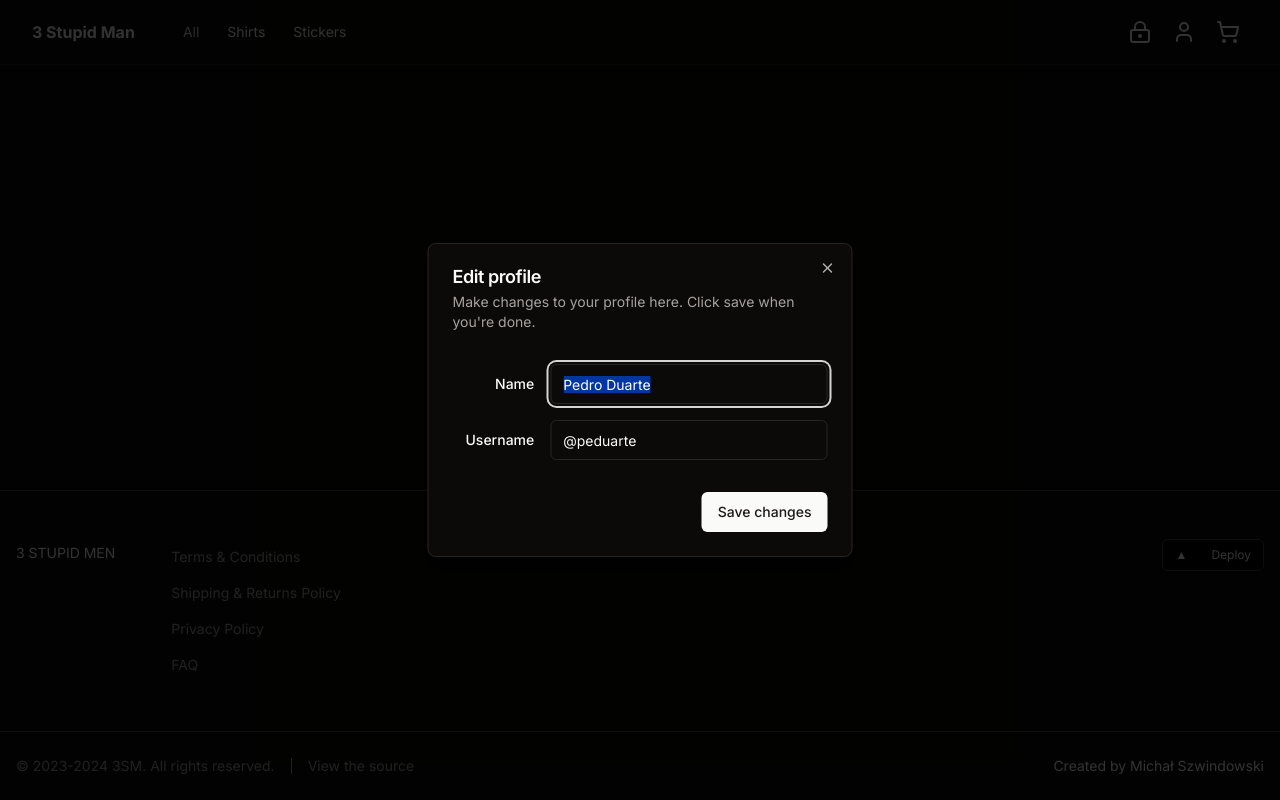
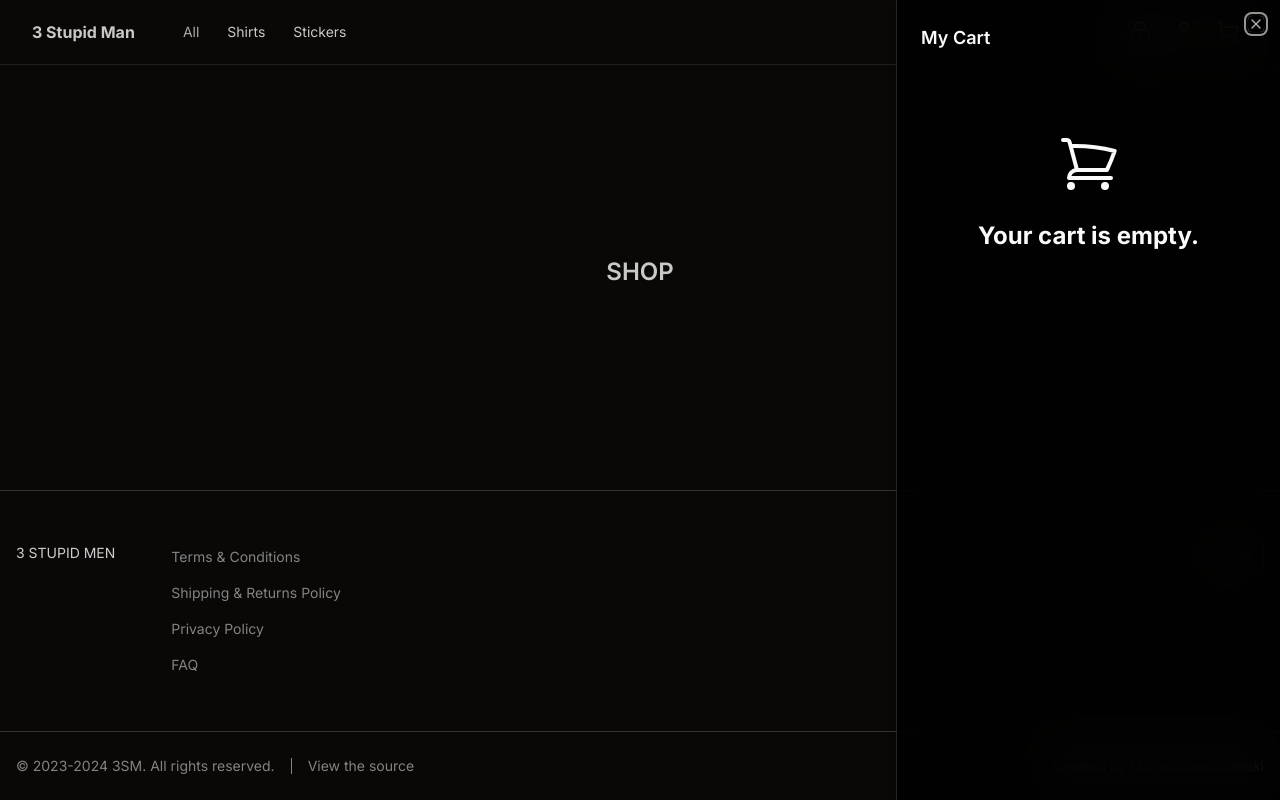
Before and after one commit to n3di/3-stupid-men-frontend, a Next.js app: page / in a window 1280 px wide. Both pictures are taken after a click on the button 1228 px from the left and 32 px from the top of the page. Built offline with nearby package versions, Linux system fonts and the light colour scheme.

Commit message:
cart modal

```diff
--- a/package.json
+++ b/package.json
@@ -9,6 +9,7 @@
     "lint": "next lint"
   },
   "dependencies": {
+    "@radix-ui/react-checkbox": "^1.1.1",
     "@radix-ui/react-dialog": "^1.1.1",
     "@radix-ui/react-label": "^2.1.0",
     "@radix-ui/react-slot": "^1.1.0",
--- a/src/app/(shop)/_components/Cart/CartModal.tsx
+++ b/src/app/(shop)/_components/Cart/CartModal.tsx
@@ -1,58 +1,52 @@
 import { Button } from '@/components/ui/button';
-import {
-  Dialog,
-  DialogContent,
-  DialogDescription,
-  DialogFooter,
-  DialogHeader,
-  DialogTitle,
-  DialogTrigger,
-} from '@/components/ui/dialog';
 import { Icons } from '@/components/ui/icons';
 import { Input } from '@/components/ui/input';
 import { Label } from '@/components/ui/label';
+import {
+  Sheet,
+  SheetClose,
+  SheetContent,
+  SheetDescription,
+  SheetFooter,
+  SheetHeader,
+  SheetTitle,
+  SheetTrigger,
+} from '@/components/ui/sheet';
 
 export function CartModal() {
   return (
-    <Dialog>
-      <DialogTrigger asChild>
+    <Sheet>
+      <SheetTrigger asChild>
         <Button variant="ghost" size="icon">
           <Icons.shoppingCart className="h-4 w-4 fill-current" />
         </Button>
-      </DialogTrigger>
-      <DialogContent className="sm:max-w-[425px]">
-        <DialogHeader>
-          <DialogTitle>Edit profile</DialogTitle>
-          <DialogDescription>
-            Make changes to your profile here. Click save when you&apos;re done.
-          </DialogDescription>
-        </DialogHeader>
-        <div className="grid gap-4 py-4">
-          <div className="grid grid-cols-4 items-center gap-4">
-            <Label htmlFor="name" className="text-right">
-              Name
-            </Label>
-            <Input
-              id="name"
-              defaultValue="Pedro Duarte"
-              className="col-span-3"
-            />
-          </div>
-          <div className="grid grid-cols-4 items-center gap-4">
-            <Label htmlFor="username" className="text-right">
-              Username
-            </Label>
-            <Input
-              id="username"
-              defaultValue="@peduarte"
-              className="col-span-3"
-            />
-          </div>
+      </SheetTrigger>
+      <SheetContent>
+        <SheetHeader>
+          <SheetTitle>My Cart</SheetTitle>
+        </SheetHeader>
+        <div className="mt-20 flex w-full flex-col items-center justify-center overflow-hidden">
+          <svg
+            xmlns="http://www.w3.org/2000/svg"
+            fill="none"
+            viewBox="0 0 24 24"
+            stroke-width="1.5"
+            stroke="currentColor"
+            aria-hidden="true"
+            data-slot="icon"
+            className="h-16"
+          >
+            <path
+              stroke-linecap="round"
+              stroke-linejoin="round"
+              d="M2.25 3h1.386c.51 0 .955.343 1.087.835l.383 1.437M7.5 14.25a3 3 0 0 0-3 3h15.75m-12.75-3h11.218c1.121-2.3 2.1-4.684 2.924-7.138a60.114 60.114 0 0 0-16.536-1.84M7.5 14.25 5.106 5.272M6 20.25a.75.75 0 1 1-1.5 0 .75.75 0 0 1 1.5 0Zm12.75 0a.75.75 0 1 1-1.5 0 .75.75 0 0 1 1.5 0Z"
+            ></path>
+          </svg>
+          <p className="mt-6 text-center text-2xl font-bold">
+            Your cart is empty.
+          </p>
         </div>
-        <DialogFooter>
-          <Button type="submit">Save changes</Button>
-        </DialogFooter>
-      </DialogContent>
-    </Dialog>
+      </SheetContent>
+    </Sheet>
   );
 }
--- /dev/null
+++ b/src/components/ui/checkbox.tsx
@@ -0,0 +1,30 @@
+"use client"
+
+import * as React from "react"
+import * as CheckboxPrimitive from "@radix-ui/react-checkbox"
+import { Check } from "lucide-react"
+
+import { cn } from "@/lib/utils"
+
+const Checkbox = React.forwardRef<
+  React.ElementRef<typeof CheckboxPrimitive.Root>,
+  React.ComponentPropsWithoutRef<typeof CheckboxPrimitive.Root>
+>(({ className, ...props }, ref) => (
+  <CheckboxPrimitive.Root
+    ref={ref}
+    className={cn(
+      "peer h-4 w-4 shrink-0 rounded-sm border border-primary ring-offset-background focus-visible:outline-none focus-visible:ring-2 focus-visible:ring-ring focus-visible:ring-offset-2 disabled:cursor-not-allowed disabled:opacity-50 data-[state=checked]:bg-primary data-[state=checked]:text-primary-foreground",
+      className
+    )}
+    {...props}
+  >
+    <CheckboxPrimitive.Indicator
+      className={cn("flex items-center justify-center text-current")}
+    >
+      <Check className="h-4 w-4" />
+    </CheckboxPrimitive.Indicator>
+  </CheckboxPrimitive.Root>
+))
+Checkbox.displayName = CheckboxPrimitive.Root.displayName
+
+export { Checkbox }
--- /dev/null
+++ b/src/components/ui/sheet.tsx
@@ -0,0 +1,144 @@
+'use client';
+
+import * as React from 'react';
+import * as SheetPrimitive from '@radix-ui/react-dialog';
+import { cva, type VariantProps } from 'class-variance-authority';
+import { X } from 'lucide-react';
+
+import { cn } from '@/lib/utils';
+
+const Sheet = SheetPrimitive.Root;
+
+const SheetTrigger = SheetPrimitive.Trigger;
+
+const SheetClose = SheetPrimitive.Close;
+
+const SheetPortal = SheetPrimitive.Portal;
+
+const SheetOverlay = React.forwardRef<
+  React.ElementRef<typeof SheetPrimitive.Overlay>,
+  React.ComponentPropsWithoutRef<typeof SheetPrimitive.Overlay>
+>(({ className, ...props }, ref) => (
+  <SheetPrimitive.Overlay
+    className={cn(
+      'fixed inset-0 z-50 bg-black/20  data-[state=open]:animate-in data-[state=closed]:animate-out data-[state=closed]:fade-out-0 data-[state=open]:fade-in-0',
+      className
+    )}
+    {...props}
+    ref={ref}
+  />
+));
+SheetOverlay.displayName = SheetPrimitive.Overlay.displayName;
+
+const sheetVariants = cva(
+  'fixed z-50 gap-4 bg-background p-6 shadow-lg transition ease-in-out data-[state=open]:animate-in data-[state=closed]:animate-out data-[state=closed]:duration-300 data-[state=open]:duration-500',
+  {
+    variants: {
+      side: {
+        top: 'inset-x-0 top-0 border-b data-[state=closed]:slide-out-to-top data-[state=open]:slide-in-from-top',
+        bottom:
+          'inset-x-0 bottom-0 border-t data-[state=closed]:slide-out-to-bottom data-[state=open]:slide-in-from-bottom',
+        left: 'inset-y-0 left-0 h-full w-3/4 border-r data-[state=closed]:slide-out-to-left data-[state=open]:slide-in-from-left sm:max-w-sm',
+        right:
+          'inset-y-0 right-0 h-full w-3/4  border-l data-[state=closed]:slide-out-to-right data-[state=open]:slide-in-from-right sm:max-w-sm',
+      },
+    },
+    defaultVariants: {
+      side: 'right',
+    },
+  }
+);
+
+interface SheetContentProps
+  extends React.ComponentPropsWithoutRef<typeof SheetPrimitive.Content>,
+    VariantProps<typeof sheetVariants> {}
+
+const SheetContent = React.forwardRef<
+  React.ElementRef<typeof SheetPrimitive.Content>,
+  SheetContentProps
+>(({ side = 'right', className, children, ...props }, ref) => (
+  <SheetPortal>
+    <SheetOverlay />
+    <SheetPrimitive.Content
+      ref={ref}
+      className={cn(
+        sheetVariants({ side }),
+        'bg-black/80 backdrop-blur-xl',
+        className
+      )}
+      {...props}
+    >
+      {children}
+      <SheetPrimitive.Close className="absolute right-4 top-4 rounded-sm opacity-70 ring-offset-background transition-opacity hover:opacity-100 focus:outline-none focus:ring-2 focus:ring-ring focus:ring-offset-2 disabled:pointer-events-none data-[state=open]:bg-secondary">
+        <X className="h-4 w-4" />
+        <span className="sr-only">Close</span>
+      </SheetPrimitive.Close>
+    </SheetPrimitive.Content>
+  </SheetPortal>
+));
+SheetContent.displayName = SheetPrimitive.Content.displayName;
+
+const SheetHeader = ({
+  className,
+  ...props
+}: React.HTMLAttributes<HTMLDivElement>) => (
+  <div
+    className={cn(
+      'flex flex-col space-y-2 text-center sm:text-left',
+      className
+    )}
+    {...props}
+  />
+);
+SheetHeader.displayName = 'SheetHeader';
+
+const SheetFooter = ({
+  className,
+  ...props
+}: React.HTMLAttributes<HTMLDivElement>) => (
+  <div
+    className={cn(
+      'flex flex-col-reverse sm:flex-row sm:justify-end sm:space-x-2',
+      className
+    )}
+    {...props}
+  />
+);
+SheetFooter.displayName = 'SheetFooter';
+
+const SheetTitle = React.forwardRef<
+  React.ElementRef<typeof SheetPrimitive.Title>,
+  React.ComponentPropsWithoutRef<typeof SheetPrimitive.Title>
+>(({ className, ...props }, ref) => (
+  <SheetPrimitive.Title
+    ref={ref}
+    className={cn('text-lg font-semibold text-foreground', className)}
+    {...props}
+  />
+));
+SheetTitle.displayName = SheetPrimitive.Title.displayName;
+
+const SheetDescription = React.forwardRef<
+  React.ElementRef<typeof SheetPrimitive.Description>,
+  React.ComponentPropsWithoutRef<typeof SheetPrimitive.Description>
+>(({ className, ...props }, ref) => (
+  <SheetPrimitive.Description
+    ref={ref}
+    className={cn('text-sm text-muted-foreground', className)}
+    {...props}
+  />
+));
+SheetDescription.displayName = SheetPrimitive.Description.displayName;
+
+export {
+  Sheet,
+  SheetPortal,
+  SheetOverlay,
+  SheetTrigger,
+  SheetClose,
+  SheetContent,
+  SheetHeader,
+  SheetFooter,
+  SheetTitle,
+  SheetDescription,
+};
```
Also changed, not shown: 1 other file (tests, documents, lock files or other folders).
